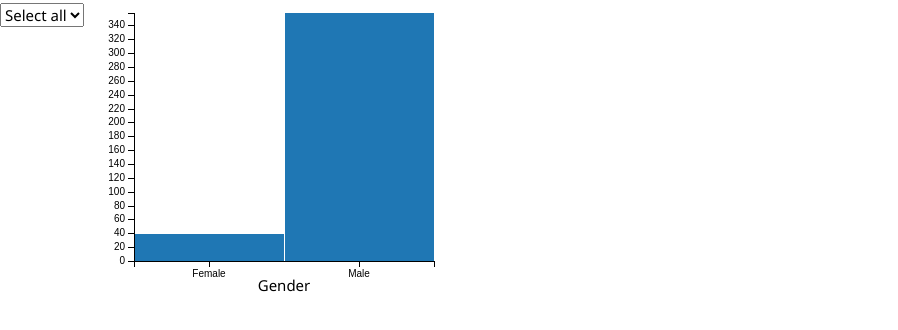
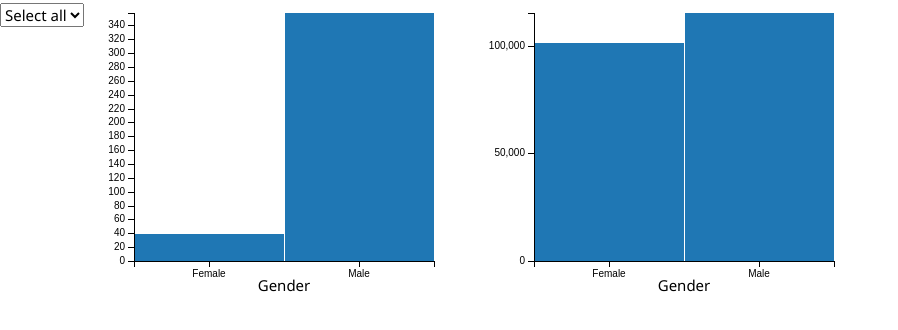
Before and after one commit to stephenjblair/dashboard, a plain HTML site: page index.html in a window 1280 px wide. Shown: the part 50-380 px from the top of the page, without its empty margins (0-898 px from the left). Drawn offline with Linux system fonts and the light colour scheme.

Commit message:
Added Average Salary bar chart

```diff
--- a/index.html
+++ b/index.html
@@ -21,5 +21,7 @@
     <div id="discipline-selector"></div>
 
     <div id="gender-balance"></div>
+
+    <div id="average-salary"></div>
 </body>
 </html>
--- a/static/js/graph.js
+++ b/static/js/graph.js
@@ -2,24 +2,29 @@ queue()
     .defer(d3.csv, "data/Salaries.csv")
     .await(makeGraphs);
 
-function makeGraphs(error, salaryData){
+function makeGraphs(error, salaryData) {
     var ndx = crossfilter(salaryData);
+
+    salaryData.forEach(function(d){
+        d.salary = parseInt(d.salary);
+    })
 
     show_discipline_selector(ndx);
     show_gender_balance(ndx);
+    show_average_salary(ndx);
 
     dc.renderAll();
 }
 
-function show_discipline_selector(ndx){
-    dim = ndx.dimension(dc.pluck("discipline"));
-    group =dim.group()
+function show_discipline_selector(ndx) {
+    var dim = ndx.dimension(dc.pluck('discipline'));
+    var group = dim.group();
 
     dc.selectMenu("#discipline-selector")
-    .dimension(dim)
-    .group(group);
+        .dimension(dim)
+        .group(group);
+}
 
-}
 
 function show_gender_balance(ndx) {
     var dim = ndx.dimension(dc.pluck('sex'));
@@ -28,7 +33,7 @@ function show_gender_balance(ndx) {
     dc.barChart("#gender-balance")
         .width(400)
         .height(300)
-        .margins({top:10, right: 50, bottom: 30, left: 50})
+        .margins({top: 10, right: 50, bottom: 30, left: 50})
         .dimension(dim)
         .group(group)
         .transitionDuration(500)
@@ -36,5 +41,53 @@ function show_gender_balance(ndx) {
         .xUnits(dc.units.ordinal)
         .xAxisLabel("Gender")
         .yAxis().ticks(20);
+}
+
+
+function show_average_salary(ndx) {
+    var dim = ndx.dimension(dc.pluck('sex'));
+
+    function add_item(p, v) {
+        p.count++;
+        p.total += v.salary;
+        p.average = p.total / p.count;
+        return p;
+    }
+
+    function remove_item(p, v) {
+        p.count--;
+        if(p.count == 0) {
+            p.total = 0;
+            p.average = 0;
+        } else {
+            p.total -= v.salary;
+            p.average = p.total / p.count;
+        }
+        return p;
+    }
+
+    function initialise() {
+        return {count: 0, total: 0, average: 0};
+    }
+
+    var averageSalaryByGender = dim.group().reduce(add_item, remove_item, initialise);
+
+
+    dc.barChart("#average-salary")
+        .width(400)
+        .height(300)
+        .margins({top: 10, right: 50, bottom: 30, left: 50})
+        .dimension(dim)
+        .group(averageSalaryByGender)
+        .valueAccessor(function(d){
+            return d.value.average.toFixed(2);
+        })
+        .transitionDuration(500)
+        .x(d3.scale.ordinal())
+        .xUnits(dc.units.ordinal)
+        .elasticY(true)
+        .xAxisLabel("Gender")
+        .yAxis().ticks(4);
+
 
 }
```
